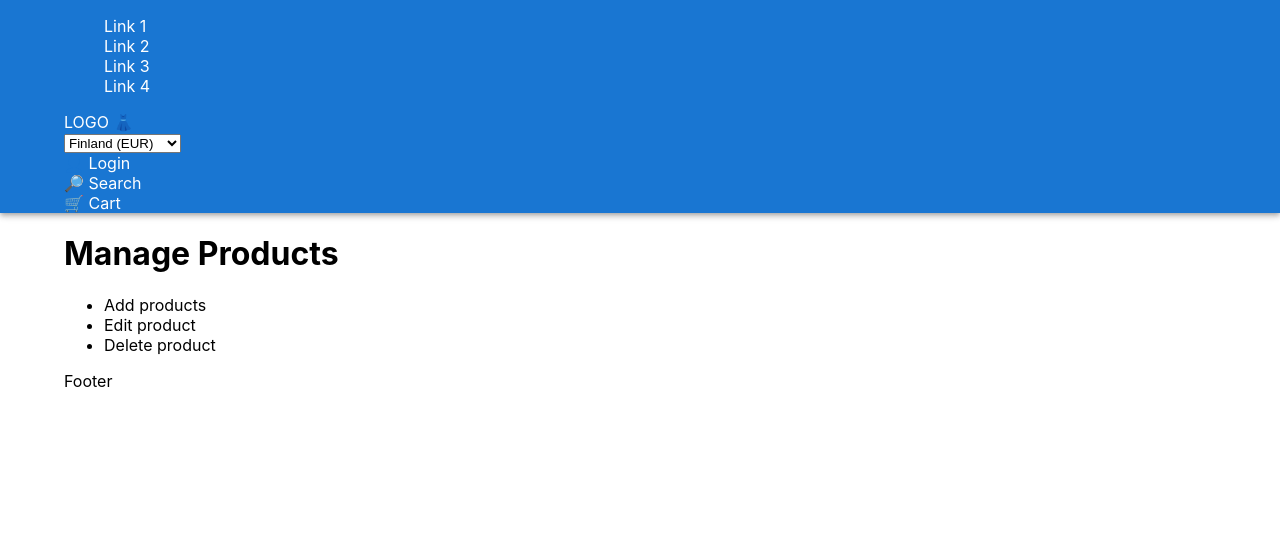
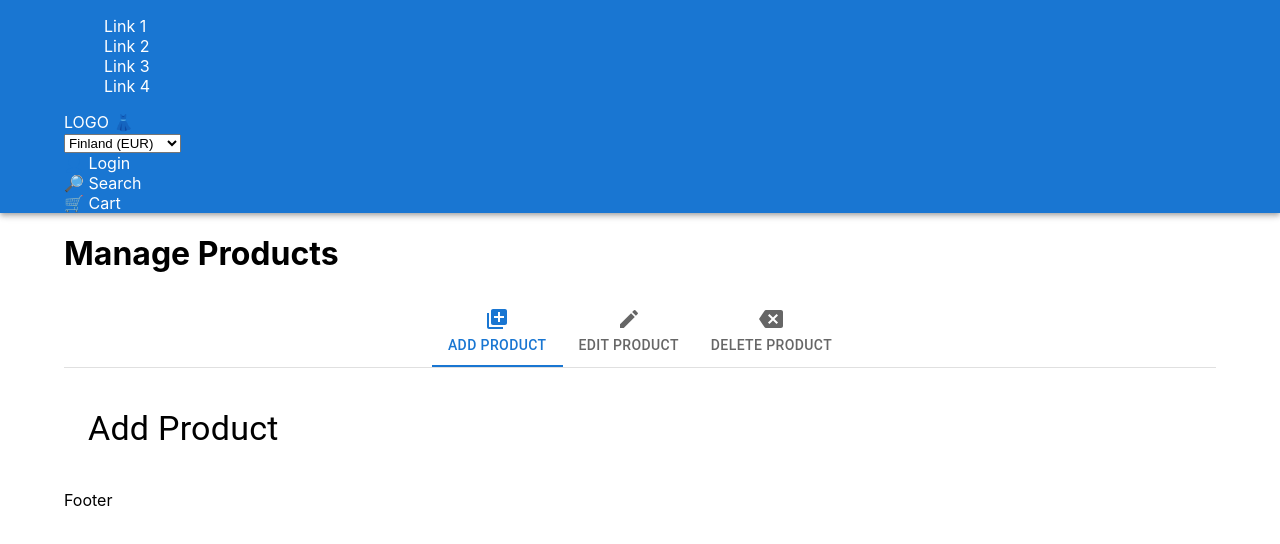
Before and after one commit to LRharlekin/fs17-frontend, a React (Create React App) app: page /manage-products in a window 1280 px wide. Shown: the top 544 px of the page. Built offline with nearby package versions, Linux system fonts and the light colour scheme.

Commit message:
Forms for CRUD setup

```diff
--- a/package.json
+++ b/package.json
@@ -20,6 +20,7 @@
     "axios": "^1.6.7",
     "react": "^18.2.0",
     "react-dom": "^18.2.0",
+    "react-hook-form": "^7.50.1",
     "react-redux": "^9.1.0",
     "react-router-dom": "^6.22.0",
     "react-scripts": "5.0.1",
--- /dev/null
+++ b/src/components/TabPanel.tsx
@@ -0,0 +1,24 @@
+import React, { ReactNode } from "react";
+
+import { Box } from "@mui/material";
+
+type TabPanelProps = {
+  children?: ReactNode;
+  index: number;
+  value: number;
+};
+
+const TabPanel = ({ children, value, index, ...other }: TabPanelProps) => {
+  return (
+    <div
+      role="tabpanel"
+      hidden={value !== index}
+      id={`simple-tabpanel-${index}`}
+      {...other}
+    >
+      {value === index && <Box sx={{ p: 3 }}>{children}</Box>}
+    </div>
+  );
+};
+
+export default TabPanel;
--- /dev/null
+++ b/src/components/TabsNav.tsx
@@ -0,0 +1,48 @@
+import React, { useState, ReactNode, ReactElement } from "react";
+
+import { Box, Tabs as TabsContainer, Tab as TabItem } from "@mui/material";
+import LibraryAddIcon from "@mui/icons-material/LibraryAdd";
+
+import TabPanel from "./TabPanel";
+
+type Props = {
+  tabs: Array<{ title: string; icon: ReactElement; content: ReactNode }>;
+};
+
+const TabsNav = ({ tabs }: Props) => {
+  const [value, setValue] = useState(0);
+
+  const handleChange = (
+    event: React.SyntheticEvent,
+    newValue: number
+  ): void => {
+    setValue(newValue);
+  };
+
+  return (
+    <Box sx={{ width: "100%" }}>
+      <Box sx={{ borderBottom: 1, borderColor: "divider" }}>
+        <TabsContainer value={value} onChange={handleChange} centered>
+          {tabs.map((tab, index) => {
+            return (
+              <TabItem
+                id={`tab-item-${index}`}
+                label={tab.title}
+                icon={tab.icon}
+              />
+            );
+          })}
+        </TabsContainer>
+      </Box>
+      {tabs.map((tab, index) => {
+        return (
+          <TabPanel value={value} index={index}>
+            {tab.content}
+          </TabPanel>
+        );
+      })}
+    </Box>
+  );
+};
+
+export default TabsNav;
--- /dev/null
+++ b/src/components/forms/AddProductForm.tsx
@@ -0,0 +1,86 @@
+import React, { useState, useEffect } from "react";
+
+import { useForm, SubmitHandler } from "react-hook-form";
+import type { ProductToAddType } from "../../misc/types";
+import type { ToString } from "../../misc/utilityTypes";
+
+import {
+  Alert,
+  AlertTitle,
+  Button,
+  Collapse,
+  Stack,
+  TextField,
+  Typography,
+} from "@mui/material";
+
+type AddProductFormFields = ToString<ProductToAddType>;
+// {
+//   title: string;
+//   price: string;
+//   description: string;
+//   images: string[];
+//   categoryId: string;
+// }
+
+const AddProductForm = () => {
+  // const [alertOpen, setAlertOpen] = useState(false);
+
+  const form = useForm<AddProductFormFields>({
+    defaultValues: {
+      title: "",
+      price: "",
+      description: "",
+      images: [],
+      categoryId: "",
+    },
+  });
+
+  const {
+    register,
+    handleSubmit,
+    setError,
+    formState,
+    formState: { errors, isSubmitting, isSubmitSuccessful, isSubmitted },
+    reset,
+  } = form;
+
+  const onSubmit: SubmitHandler<AddProductFormFields> = async (data) => {
+    try {
+      /* Simulate async form submission (POST request) */
+      await new Promise((resolve) => setTimeout(resolve, 2000));
+      /* Simulate server-side error */
+      throw new Error();
+      console.log("Form submitted");
+      console.log(data);
+      // setAlertOpen(true);
+    } catch (error) {
+      setError("root", {
+        message: "Sending message failed. Please try again.",
+      });
+      // setAlertOpen(true);
+    }
+  };
+
+  useEffect(() => {
+    if (isSubmitSuccessful) {
+      reset(undefined, { keepIsSubmitted: true });
+    }
+  }, [formState, reset]);
+
+  return (
+    <form
+      className="addProductForm"
+      onSubmit={handleSubmit(onSubmit)}
+      noValidate
+    >
+      <Stack spacing={2} sx={{ py: 2 }}>
+        <Typography variant="h4" component="h2" gutterBottom>
+          Add Product
+        </Typography>
+      </Stack>
+    </form>
+  );
+};
+
+export default AddProductForm;
--- a/src/misc/types/ProductType.ts
+++ b/src/misc/types/ProductType.ts
@@ -13,8 +13,8 @@ export type ProductToAddType = Omit<ProductType, "id" | "category"> & {
   categoryId: CategoryType["id"];
 };
 
-export type ProductToDeleteType = {
-  id: number;
-};
+export type ProductToDeleteType = Pick<ProductType, "id">;
+
+export type ProductToUpdateType = Pick<ProductType, "id">;
 
 export type ProductToUpdateBodyType = Partial<ProductToAddType>;
--- /dev/null
+++ b/src/misc/utilityTypes/ToString.ts
@@ -0,0 +1,3 @@
+export type ToString<T> = {
+  [K in keyof T]: T[K] extends object ? ToString<T[K]> : string;
+};
--- /dev/null
+++ b/src/misc/utilityTypes/index.ts
@@ -0,0 +1,3 @@
+import type { ToString } from "./ToString";
+
+export type { ToString };
--- a/src/pages/manage-products/ManageProductsPage.tsx
+++ b/src/pages/manage-products/ManageProductsPage.tsx
@@ -1,14 +1,34 @@
+import BackSpaceIcon from "@mui/icons-material/Backspace";
+import LibraryAddIcon from "@mui/icons-material/LibraryAdd";
+import ModeEditIcon from "@mui/icons-material/ModeEdit";
+
 import Container from "../../components/Container";
+import TabsNav from "../../components/TabsNav";
+import AddProductForm from "../../components/forms/AddProductForm";
 
 const ManageProductsPage = () => {
+  const tabs = [
+    {
+      title: "Add Product",
+      icon: <LibraryAddIcon />,
+      content: <AddProductForm />,
+    },
+    {
+      title: "Edit Product",
+      icon: <ModeEditIcon />,
+      content: <p>Put "Edit Product Form" here</p>,
+    },
+    {
+      title: "Delete Product",
+      icon: <BackSpaceIcon />,
+      content: <p>Put "Delete Product Form" here</p>,
+    },
+  ];
+
   return (
     <Container component="main">
       <h1>Manage Products</h1>
-      <ul>
-        <li>Add products</li>
-        <li>Edit product</li>
-        <li>Delete product</li>
-      </ul>
+      <TabsNav tabs={tabs} />
     </Container>
   );
 };
--- a/src/redux/slices/productsSlice.ts
+++ b/src/redux/slices/productsSlice.ts
@@ -1,6 +1,12 @@
 import { createSlice, createAsyncThunk, PayloadAction } from "@reduxjs/toolkit";
 
-import { ProductType } from "../../misc/types";
+import {
+  ProductType,
+  ProductToAddType,
+  ProductToDeleteType,
+  ProductToUpdateType,
+  ProductToUpdateBodyType,
+} from "../../misc/types";
 
 /* dummy products data DELETE LATER */
 // import { dummyProducts as data } from "./dummyProducts";
@@ -47,10 +53,10 @@ const productsSlice = createSlice({
 // export const selectAllProducts = (state: InitialState) => state.products;
 // actions: use in components
 // const { getAllProducts } = productsSlice.actions;
-const { setProducts } = productsSlice.actions;
+const { setProducts, productAdded } = productsSlice.actions;
 // reducer: pass into store config
 const productsReducer = productsSlice.reducer;
 
 // export { getAllProducts };
-export { setProducts };
+export { setProducts, productAdded };
 export default productsReducer;
```
Also changed, not shown: src/misc/types/index.ts (+17 -2 lines), 1 other file (tests, documents, lock files or other folders).
